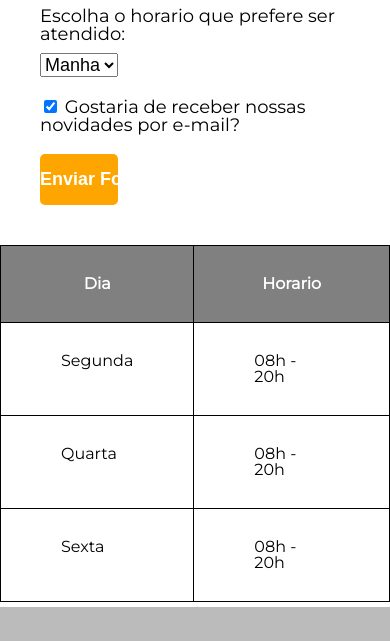
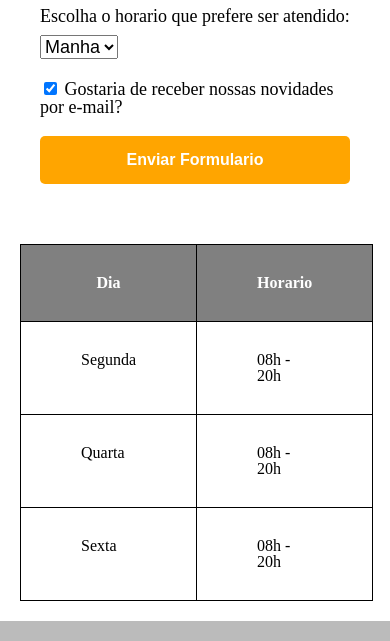
Before and after one commit to robmaycon/Fist-project-Hair-Salom-Website, a plain HTML site: page contatos.html in a window 390 px wide. Shown: the part 1012-1653 px from the top of the page. Drawn offline with Linux system fonts and the light colour scheme.

Commit message:
alteracao do espacamento da tabela e sua responsibilidade no jquery

```diff
--- a/css/style.css
+++ b/css/style.css
@@ -1,4 +1,4 @@
-body {
+.body {
 
 	font-family: 'Montserrat', sans-serif;
 
@@ -251,14 +251,14 @@ select {
 
 .enviar {
 
-	width: 25%;
+	width: 50%;
 	padding: 15px 0;
 	background: orange;
 	color: white;
 	font-weight: bold;
 	border: none;
 	border-radius: 5px;
-	font-size: 18px;
+	font-size: 16px;
 	transition: 1s all;
 	cursor: pointer;
 }
@@ -269,11 +269,13 @@ select {
 
 }
 
+.corpo {
+	display: flex;
+	justify-content: flex-start;
+}
+
 table {
-	margin: 20px 0 40px;
-	position: absolute;
-	top: 520px;
-	left: 70%;
+	margin: 20px 20px;
 }
 
 
@@ -331,9 +333,12 @@ footer {
 		width: 70%;
 		margin-bottom: 10px;
 	}
-	table {
-		position: static;
-		margin: 5px auto;
+	.corpo {
+		display: flex;
+		flex-direction: column;
+	}
+	.enviar {
+		width: 100%;
 	}
 	.produtos, .produtos li {
 		display: flex;
@@ -341,36 +346,5 @@ footer {
 		width: 80%;
 		margin-bottom: 10px;
 	}
-    /*h1 {
-        text-align: center;
-    }
-
-    nav {
-        position: static;
-    }
-    form {
-    	margin-left: 20px;
-    }
-
-    td, th {
-
-	padding: 15px 30px;
-
-	}
-
-	.produtos li {
-		width: 80%;
-		margin: 0px 0px 20px 40px;
-	}
-    .input-padrao {
-
-    	font-size: 15px;
-    }
-    .enviar {
-
-    	font-size: 14px;
-    	width: 80%
-    }
-
 
 }
```
